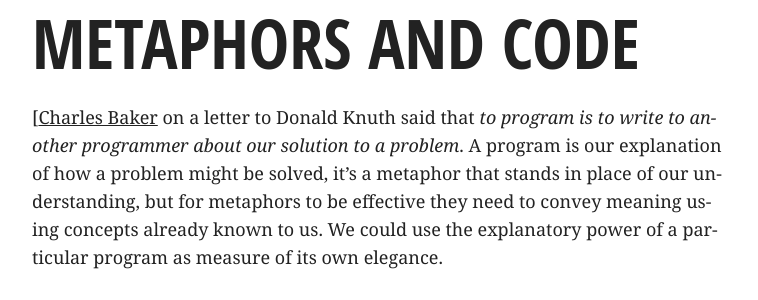
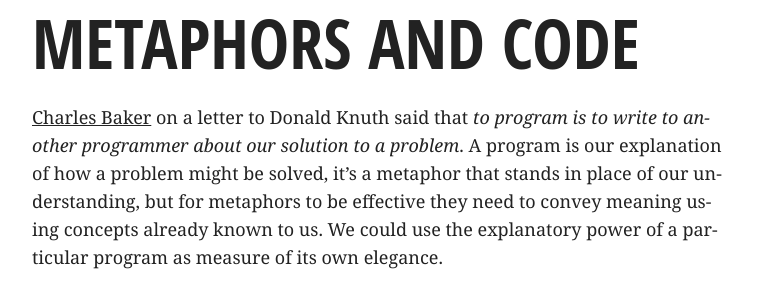
Before and after one commit to videlalvaro/videlalvaro.github.io, a Jekyll site: the page built from _posts/2017-01-17-metaphors-we-code-by.md, in a window 1280 px wide and 900 px high, scrolled down 3687 px. Shown: the part 155-455 px from the top of the window, without its empty margins (260-1018 px from the left). Built offline with Jekyll 4.4.1, drawn with Linux system fonts in a browser that asks for light colours; comment, search, counter and statistics services are not loaded.

Commit message:
cosmetics

```diff
--- a/_posts/2017-01-17-metaphors-we-code-by.md
+++ b/_posts/2017-01-17-metaphors-we-code-by.md
@@ -112,7 +112,7 @@
 
 ## Metaphors and Code ##
 
-[[Charles Baker](http://history.computer.org/pioneers/baker.html) on a
+[Charles Baker](http://history.computer.org/pioneers/baker.html) on a
 letter to Donald Knuth said that _to program is to write to another
 programmer about our solution to a problem_. A program is our
 explanation of how a problem might be solved, it's a metaphor that
```
